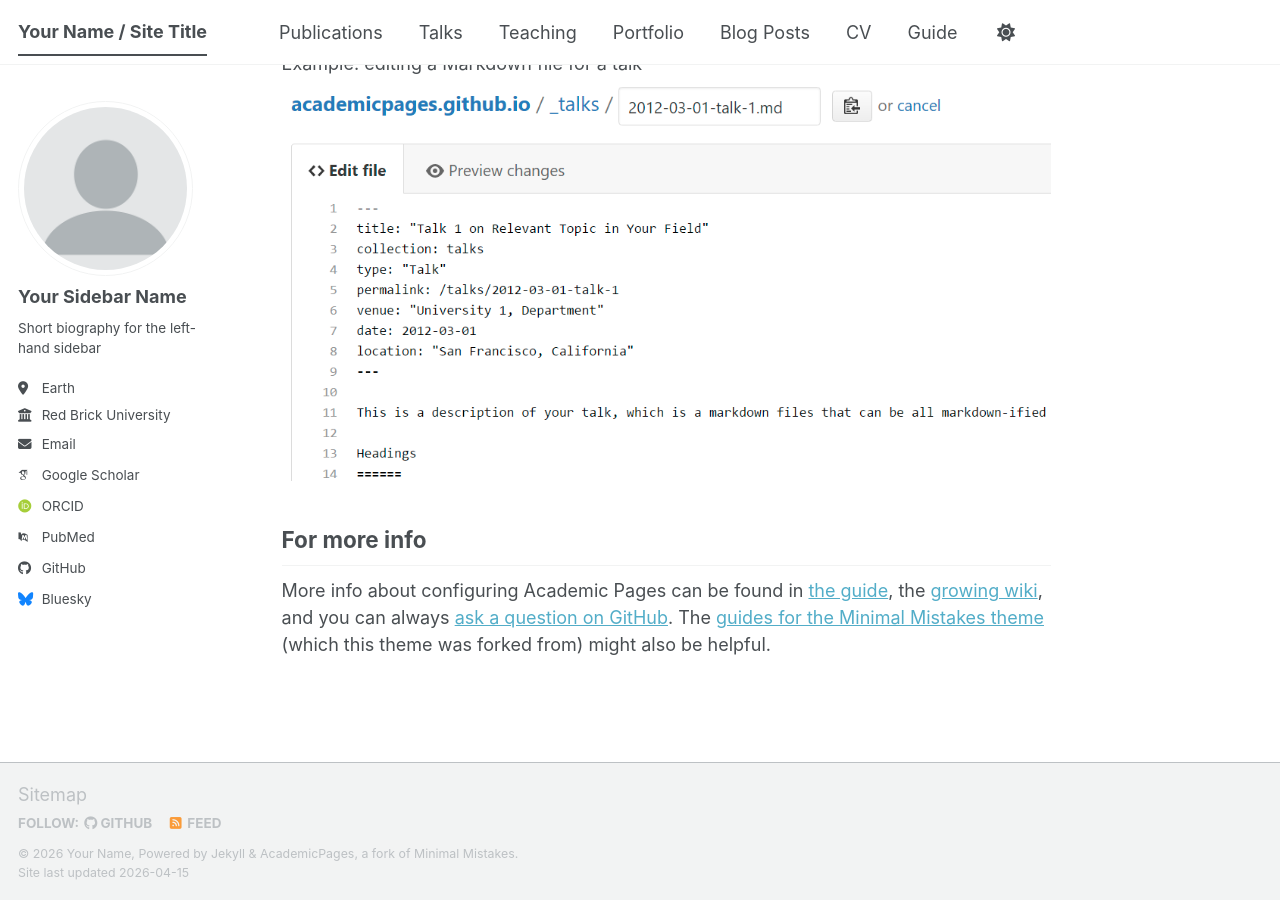
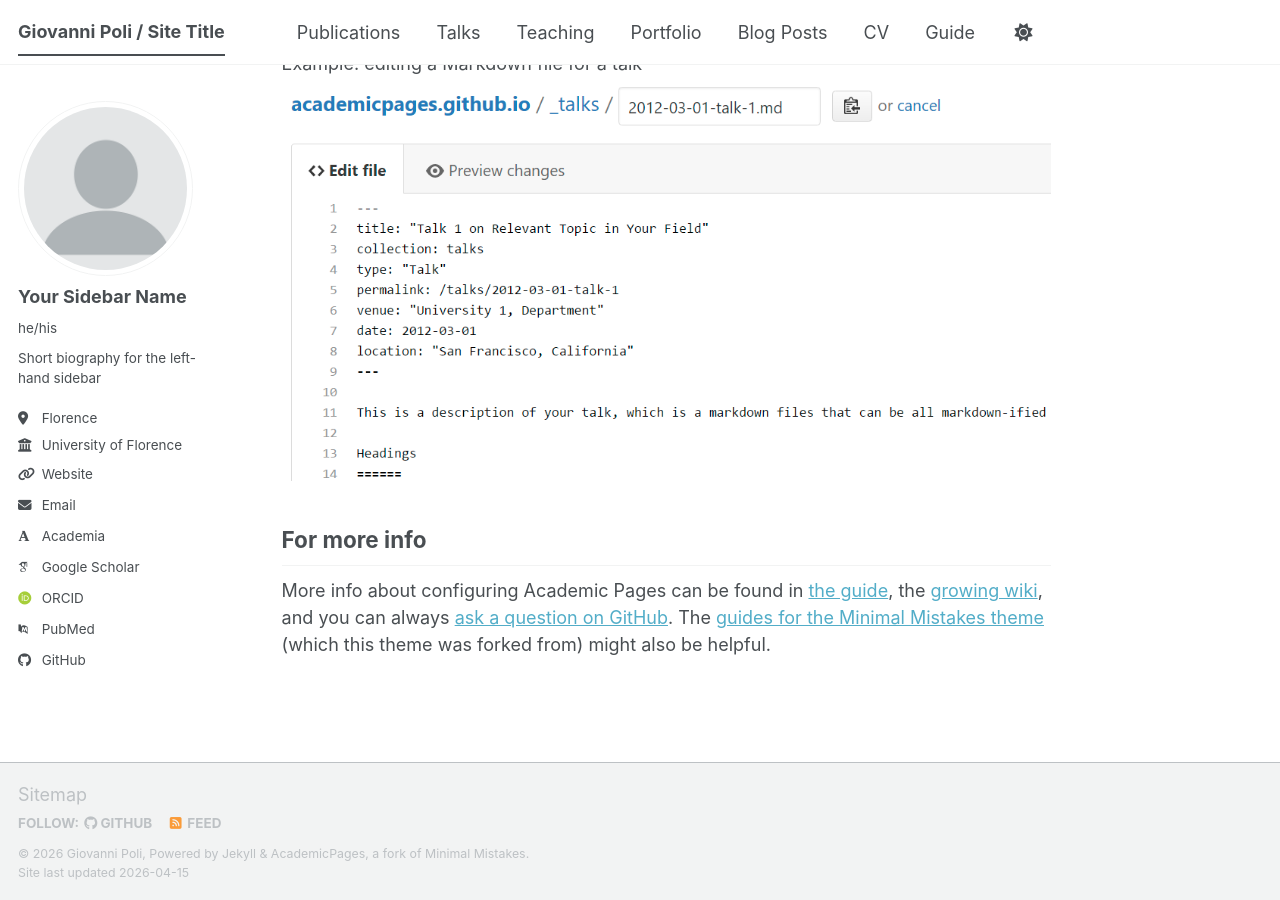
Before and after one commit to GiovanniPoli/GiovanniPoli.github.io, a Jekyll site: the page built from _pages/about.md, in a window 1280 px wide and 900 px high, scrolled down 2720 px. Built offline with Jekyll 4.4.1, drawn with Linux system fonts in a browser that asks for light colours; some web fonts are replaced; a script bundle is joined from its source files by our own code; library files that are not in the unit come from our copies.

Commit message:
Update personal information in _config.yml

```diff
--- a/_config.yml
+++ b/_config.yml
@@ -9,14 +9,13 @@
 # Basic Site Settings
 locale                   : "en-US"
 site_theme               : "default" # The available themes options are "default", "air", "sunrise", "mint", "dirt" and "contrast"
-title                    : "Your Name / Site Title"
+title                    : "Giovanni Poli / Site Title"
 title_separator          : "-"
-name                     : &name "Your Name"
-description              : &description "Your Name's academic portfolio"   # Update this with a general description of your site, this is the default if not overridden by a page
-url                      : https://academicpages.github.io # The base hostname & protocol for your site e.g. "https://[your GitHub username].github.io",
-                                                           # or if you already have some other page hosted on Github then use "https://[your GitHub username].github.io/[Your Repo Name]"
+name                     : &name "Giovanni Poli"
+description              : &description "Giovanni Poli's academic portfolio"   # Update this with a general description of your site, this is the default if not overridden by a page
+url                      : https://GiovanniPoli.github.io
 baseurl                  : "" # the subpath of your site, e.g. "/blog"
-repository               : "academicpages/academicpages.github.io"
+repository               : "GiovanniPoli/GiovanniPoli.github.io"
 
 # Site Author - The following control what appear as part of the author content on the side bar.
 #               If a field is blank the icon and link will not appear, otherwise it will be shown.
@@ -25,15 +24,15 @@ author:
   # Biographic information
   avatar           : "profile.png"
   name             : "Your Sidebar Name"
-  pronouns         : # example: "she/her"
+  pronouns         : "he/his"
   bio              : "Short biography for the left-hand sidebar"
-  location         : "Earth"
-  employer         : "Red Brick University"
-  uri              : # URL
-  email            : "none@example.org"
+  location         : "Florence"
+  employer         : "University of Florence"
+  uri              : https://GiovanniPoli.github.io
+  email            : "giovanni.poli@unifi.it"
 
   # Academic websites
-  academia         : # URL
+  academia         : https://GiovanniPoli.github.io
   arxiv            : # URL - Update with the correct link to your profile
   googlescholar    : "https://scholar.google.com/citations?user=PS_CX0AAAAAJ"
   inspire-hep      : # URL
@@ -57,7 +56,7 @@ author:
 
   # Social media
   artstation       : # Username
-  bluesky          : "bsky.app" # Replace this with you Bluesky username
+  bluesky          : # bsky.app
   facebook         : # Username
   flickr           : # Username
   foursquare       : # Username
```
